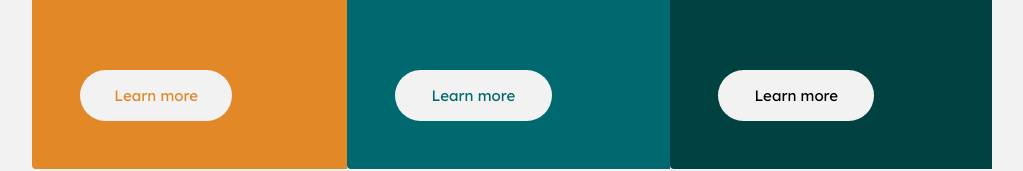
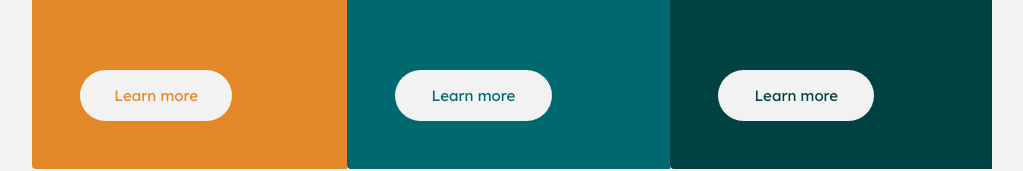
Before and after one commit to itsteatv/3-column-preview-card-component, a React (Vite) app: page / in a window 1280 px wide. Shown: the part 473-644 px from the top of the page, without its empty margins (128-1151 px from the left). Built offline with nearby package versions, Linux system fonts and the light colour scheme.

Commit message:
CSS Updated

```diff
--- a/src/App.css
+++ b/src/App.css
@@ -75,6 +75,7 @@ body {
 }
 
 .third-container a {
+  color: var(--very-dark-cyan);
 }
 
 /* Title */
```
